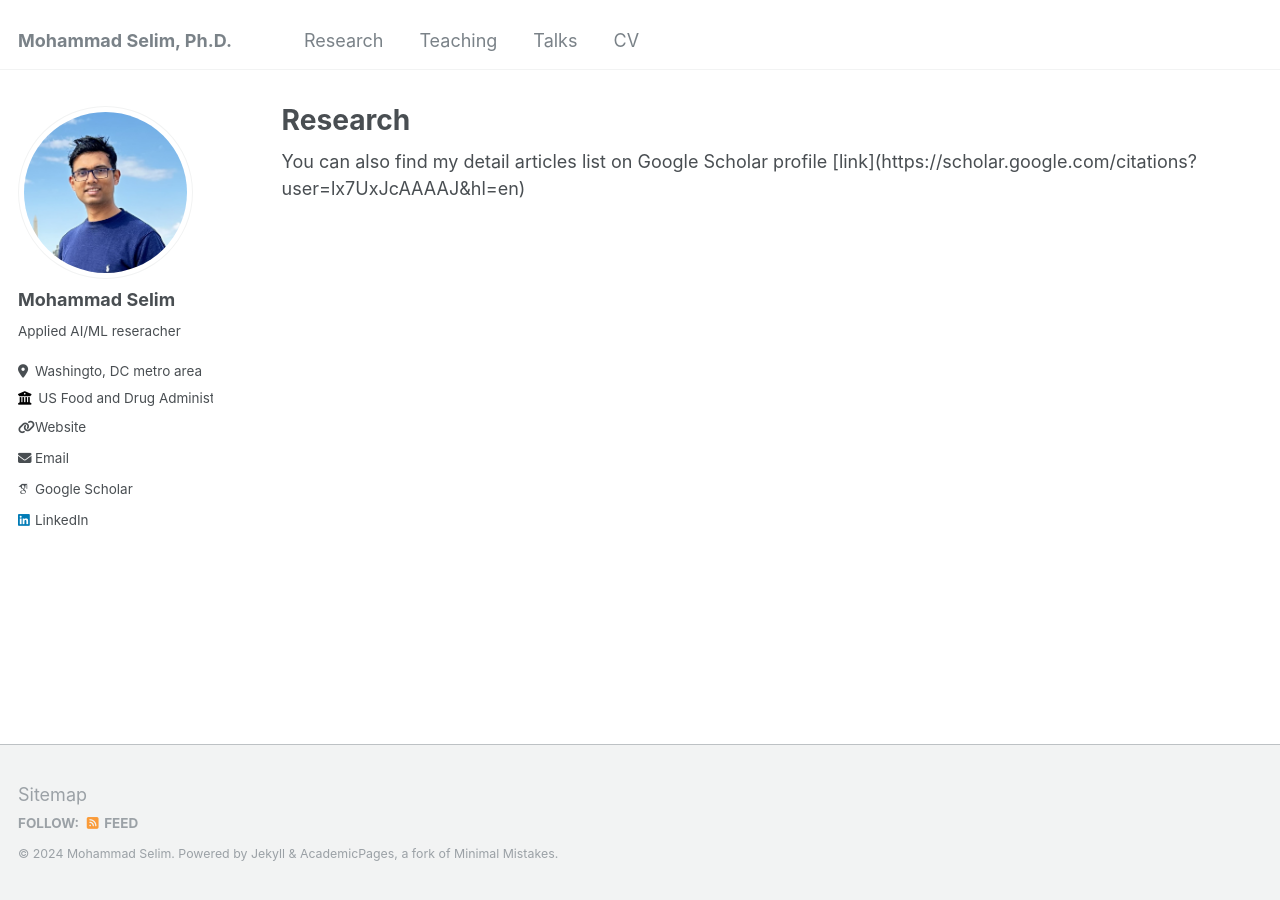
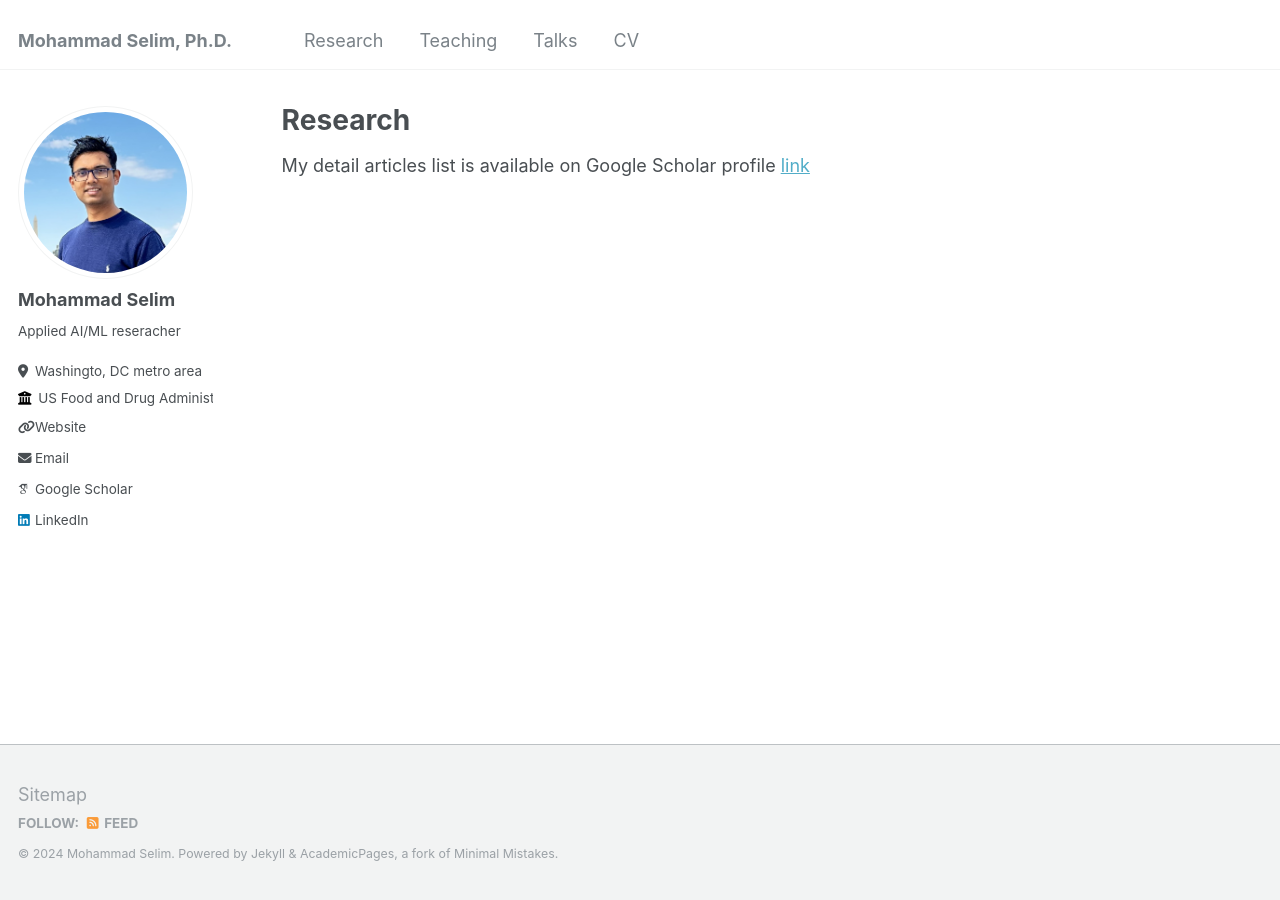
Before and after one commit to selimmd/selimmd.github.io, a Jekyll site: the page built from _pages/publications.md, in a window 1280 px wide. Built offline with Jekyll 4.4.1, drawn with Linux system fonts in a browser that asks for light colours; some web fonts are replaced.

Commit message:
Update publications.md

```diff
--- a/_pages/publications.md
+++ b/_pages/publications.md
@@ -5,6 +5,4 @@ permalink: /publications/
 author_profile: true
 ---
 
-{% if site.author.googlescholar %}
-  <div class="wordwrap">You can also find my detail articles list on Google Scholar profile [link](https://scholar.google.com/citations?user=lx7UxJcAAAAJ&hl=en)</div>
-{% endif %}
+My detail articles list is available on Google Scholar profile [link](https://scholar.google.com/citations?user=lx7UxJcAAAAJ&hl=en)
```
